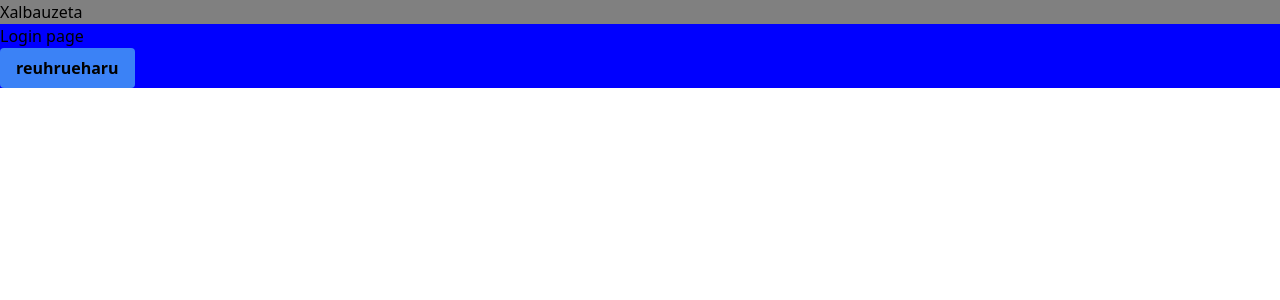
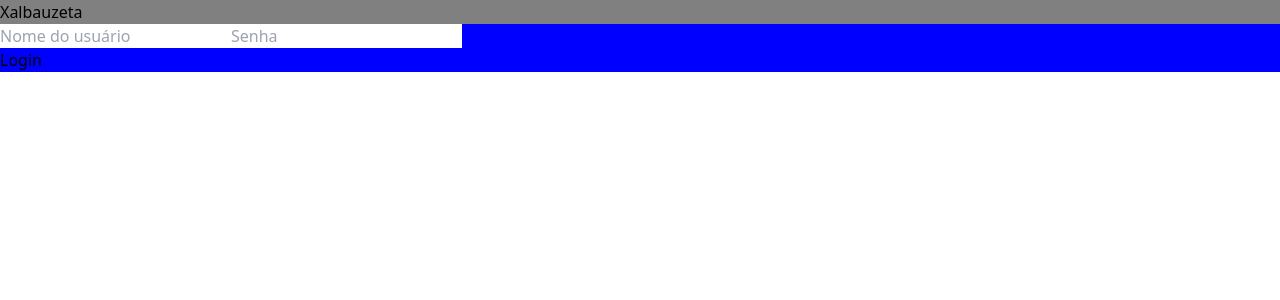
Before and after one commit to pllsg96/consultas-ja, a React (Vite) app in the folder consultas-ja/: page / in a window 1280 px wide. Shown: the top 300 px of the page. Built offline with nearby package versions, Linux system fonts and the light colour scheme.

Commit message:
adicionando elementos iniciais da pagina de login

```diff
--- a/consultas-ja/src/pages/Login.jsx
+++ b/consultas-ja/src/pages/Login.jsx
@@ -1,13 +1,23 @@
 import LoginButton from "../components/LoginButton";
+import React, { useState } from 'react';
+
 
 function Login() {
+  const [nomeUsuario, setNomeUsuario] = useState('');
+  const [senha, setSenha] = useState('');
 
   return (
     <div style={{ backgroundColor: 'blue'}}>
-          <h1>Login page</h1>
-          <LoginButton />
+        <input onChange={() => setNomeUsuario(event.target.value)} id="usuario" type="text" placeholder="Nome do usuário"  />
+        <input onChange={() => setSenha(event.target.value)} type="password" placeholder="Senha" maxLength="20"/>
+
+        <h3>{nomeUsuario}</h3>
+        <h3>{senha}</h3>
+
+        <button>Login</button>
 
     </div>
+
   )
 }
 
```
